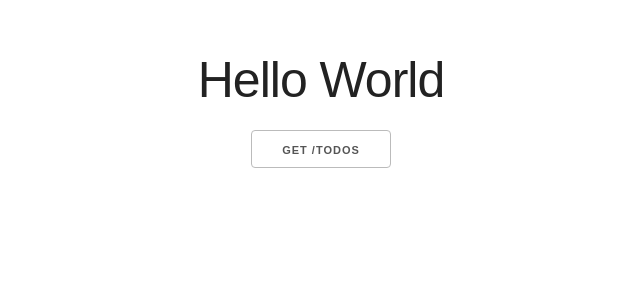
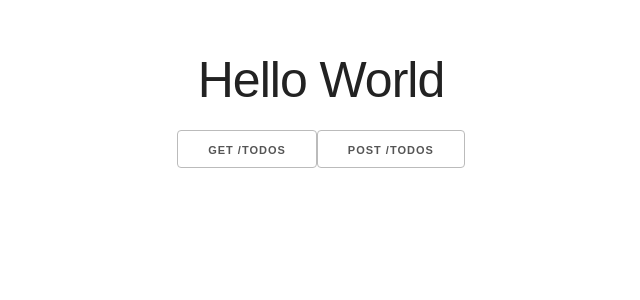
Before and after one commit to maeda1150/simple-todos-react, a React (Create React App) app: page / in a window 1280 px wide. Shown: the top 300 px of the page, without its empty margins (319-959 px from the left). Built offline with nearby package versions, Linux system fonts and the light colour scheme.

Commit message:
post todo
On branch master
Changes to be committed:
modified:   src/App.js
modified:   src/api.js

```diff
--- a/src/App.js
+++ b/src/App.js
@@ -1,5 +1,5 @@
 import React from 'react';
-import { index } from './api';
+import { index, create } from './api';
 
 class App extends React.Component {
   render() {
@@ -11,6 +11,9 @@ class App extends React.Component {
         <button onClick={() => index().then(json => console.log(json))}> {/* index 関数が返した json をコンソールに表示する */}
           GET /todos
         </button>
+        <button onClick={() => create('first todo', 'do it').then(json => console.log(json))}>
+          POST /todos
+        </button>
       </div>
     );
   }
--- a/src/api.js
+++ b/src/api.js
@@ -5,3 +5,17 @@ const ENDPOINT = 'http://ec2-13-114-230-148.ap-northeast-1.compute.amazonaws.com
 export const index = () =>
   fetch(`${ENDPOINT}/todos`) // テンプレートリテラルで BASE_URL を展開
     .then(response => response.json()) // レスポンスを JSON として読み込む
+
+// `POST /todos` をリクエストする関数を用意する
+export const create = (
+  title,
+  text, // タイトル、テキストを引数で受け取る
+) =>
+  // fetch の第二引数で HTTP リクエストの設定を持つオブジェクトを渡す
+  fetch(`${ENDPOINT}/todos`, {
+    method: 'POST',
+    headers: {
+      'Content-Type': 'application/json', // ボディのコンテンツタイプを HTTP ヘッダで指定
+    },
+    body: JSON.stringify({ text, title }), // HTTP ボディに JSON を文字列化したものを指定
+  }).then(response => response.json()); // レスポンスを JSON として読み込む
```
